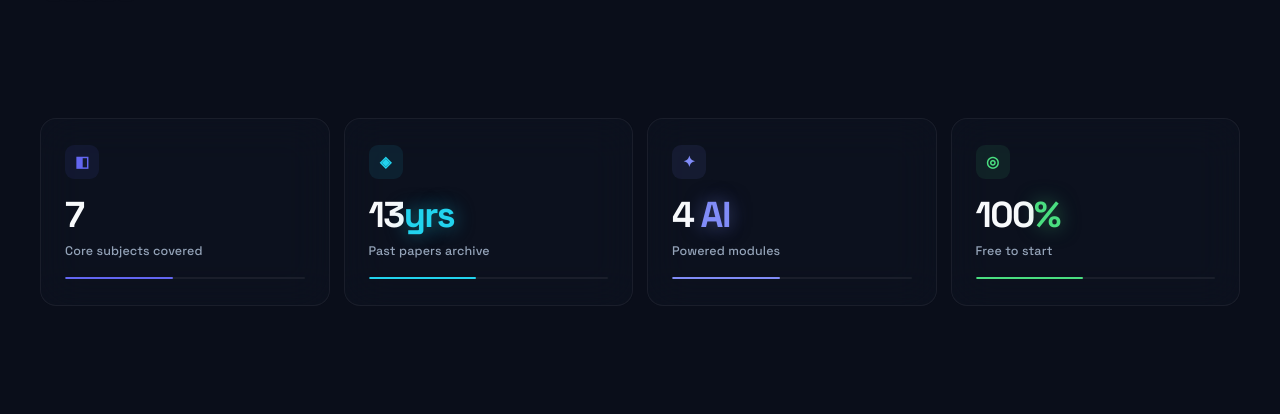
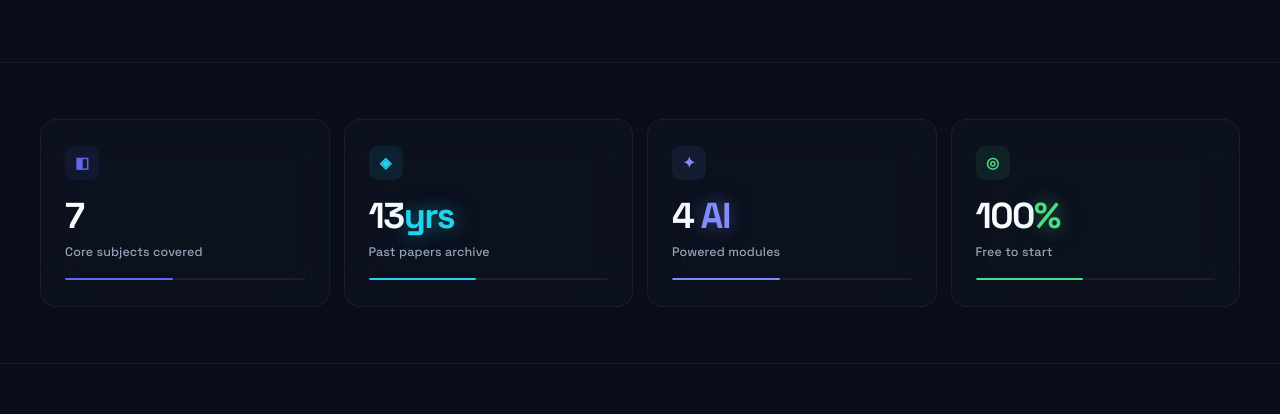
Before and after one commit to FarihaKarim12/exlr-ai, a Next.js app: page / in a window 1280 px wide. Shown: the part 721-1135 px from the top of the page. Built offline with nearby package versions, Linux system fonts and the light colour scheme.

Commit message:
Fix stats section overflow and restore section borders

```diff
--- a/components/Stats.tsx
+++ b/components/Stats.tsx
@@ -16,6 +16,9 @@ export default function Stats() {
     <div style={{
       padding: '56px 24px',
       background: 'var(--bg)',
+      borderTop: '1px solid rgba(255,255,255,0.05)',
+      borderBottom: '1px solid rgba(255,255,255,0.05)',
+      overflow: 'hidden',
     }}>
       <div style={{
         maxWidth: 1200, margin: '0 auto',
```
